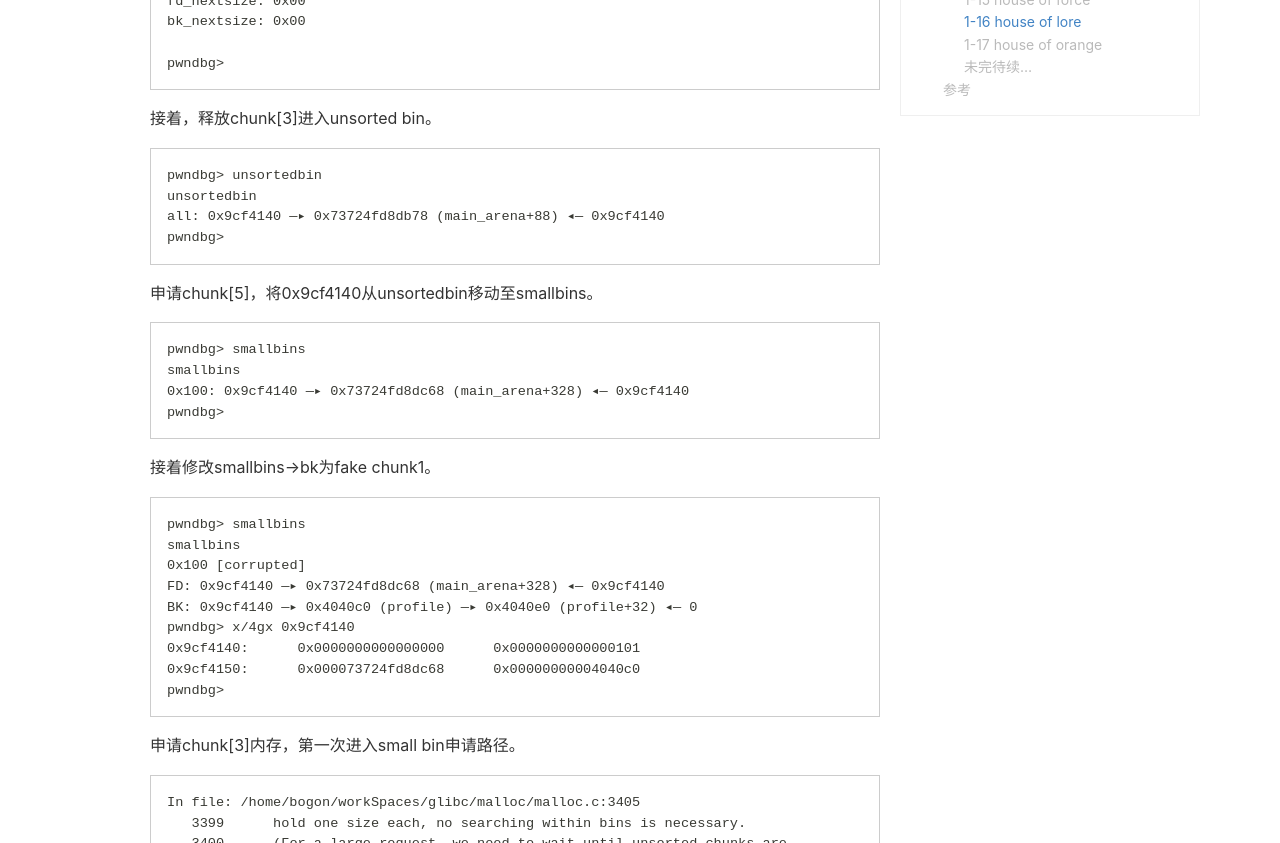
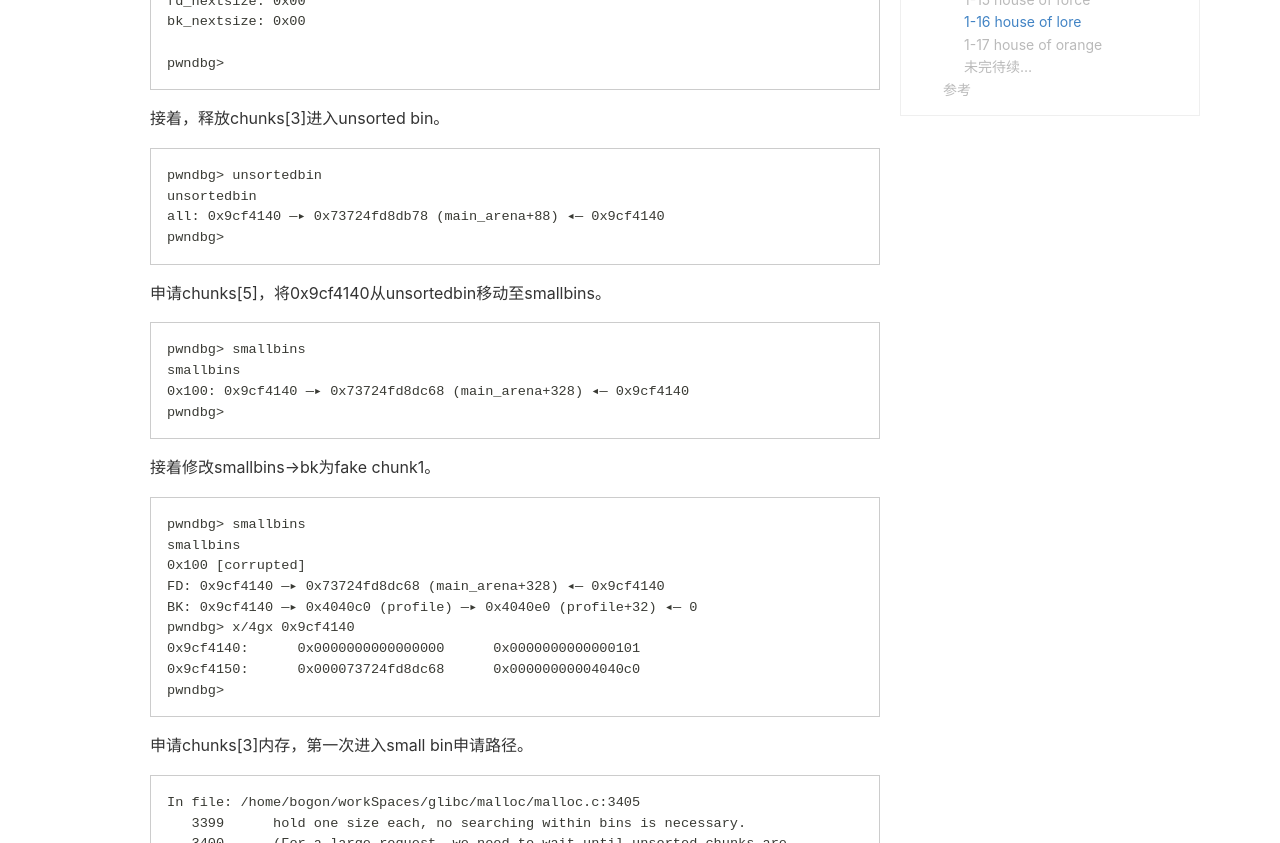
Before and after one commit to BinRacer/BinRacer.github.io, a Jekyll site: the page built from _posts/2025-11-21-pwn4heap-glibc2.23其三.md, in a window 1280 px wide and 1400 px high, scrolled down 17502 px. Shown: the part 152-995 px from the top of the window. Built offline with Jekyll 4.4.1, drawn with Linux system fonts in a browser that asks for light colours; comment, search, counter and statistics services are not loaded; a style sheet for code colours, icons or effects is not loaded; some of the changed text lies outside the part shown.

Commit message:
update pwn4heap - glibc2.23其三

````diff
--- a/_posts/2025-11-21-pwn4heap-glibc2.23其三.md
+++ b/_posts/2025-11-21-pwn4heap-glibc2.23其三.md
@@ -839,7 +839,7 @@ bk_nextsize: 0x00
 pwndbg>
 ```
 
-接着，释放chunk[3]进入unsorted bin。
+接着，释放chunks[3]进入unsorted bin。
 
 ```bash
 pwndbg> unsortedbin
@@ -848,7 +848,7 @@ all: 0x9cf4140 —▸ 0x73724fd8db78 (main_arena+88) ◂— 0x9cf4140
 pwndbg>
 ```
 
-申请chunk[5]，将0x9cf4140从unsortedbin移动至smallbins。
+申请chunks[5]，将0x9cf4140从unsortedbin移动至smallbins。
 
 ```bash
 pwndbg> smallbins
@@ -871,7 +871,7 @@ pwndbg> x/4gx 0x9cf4140
 pwndbg>
 ```
 
-申请chunk[3]内存，第一次进入small bin申请路径。
+申请chunks[3]内存，第一次进入small bin申请路径。
 
 ```bash
 In file: /home/bogon/workSpaces/glibc/malloc/malloc.c:3405
@@ -927,7 +927,7 @@ pwndbg> p/x victim
 $4 = 0x9cf4140
 ```
 
-提取0x9cf4140返回用户。这是接着申请chunk[6]，第二次进入small bin申请路径。
+提取0x9cf4140返回用户。这是接着申请chunks[6]，第二次进入small bin申请路径。
 
 ```bash
 In file: /home/bogon/workSpaces/glibc/malloc/malloc.c:3405
@@ -1155,7 +1155,7 @@ Size: 0x9c0 (with flag bits: 0x9c1)
 pwndbg>
 ```
 
-接着申请chunk[5]，将old top释放至unsorted bin里。
+接着申请chunks[5]，将old top释放至unsorted bin里。
 
 ```bash
 pwndbg> top-chunk
@@ -1215,7 +1215,7 @@ $1 = {
 pwndbg>
 ```
 
-在chunk[3]里伪造_IO_jump_t结构。
+在chunks[3]里伪造_IO_jump_t结构。
 
 ```bash
 pwndbg> p/x chunks[3]
````
